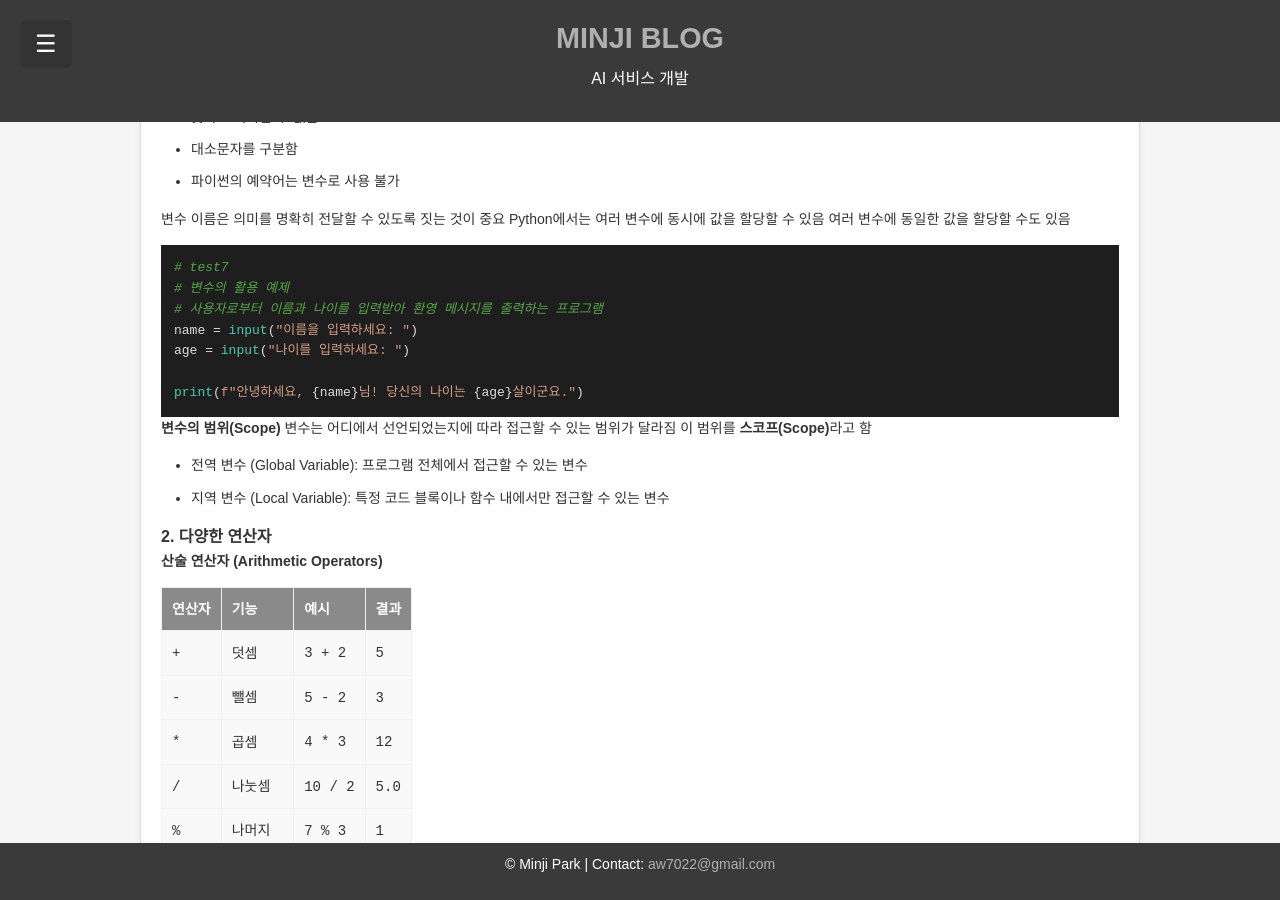
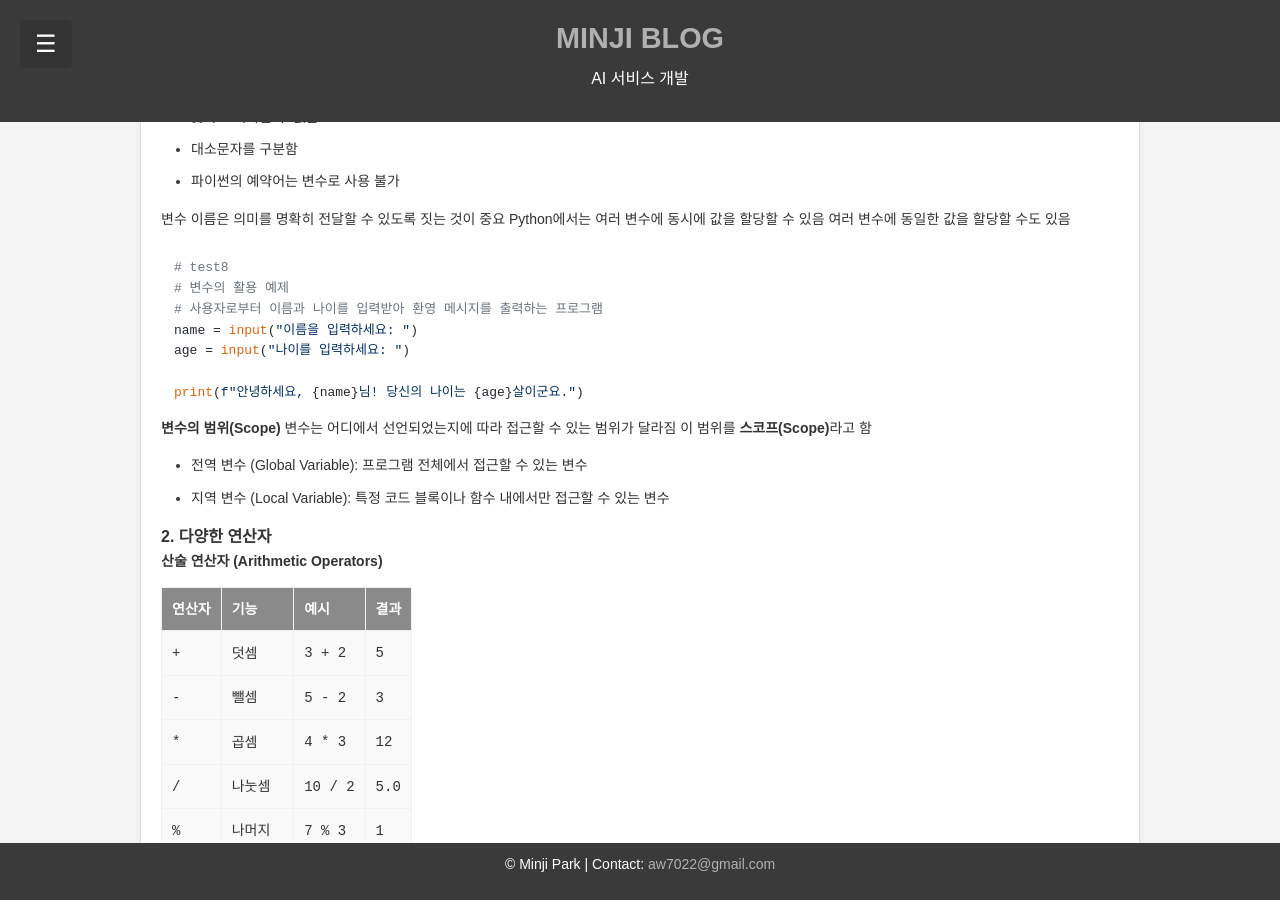
Before and after one commit to Mminzy22/Blog, a Jekyll site: the page built from _posts/Python/2024-11-19-Python01.md, in a window 1280 px wide and 900 px high, scrolled down 412 px. Built offline with Jekyll 4.4.1, drawn with Linux system fonts in a browser that asks for light colours; nearby versions of some CDN libraries; comment, search, counter and statistics services are not loaded.

Commit message:
test8 css

````diff
--- a/_layouts/default.html
+++ b/_layouts/default.html
@@ -7,7 +7,7 @@
     <!-- 현재 페이지 제목과 블로그 이름을 결합하여 페이지 제목 설정 -->
 
     <!-- Highlight.js CSS -->
-    <link href="https://cdnjs.cloudflare.com/ajax/libs/highlight.js/11.8.0/styles/vs2015.min.css" rel="stylesheet">
+    <link href="https://cdnjs.cloudflare.com/ajax/libs/highlight.js/11.8.0/styles/github.min.css" rel="stylesheet">
 
     <!-- Highlight.js JavaScript -->
     <script src="https://cdnjs.cloudflare.com/ajax/libs/highlight.js/11.8.0/highlight.min.js"></script>
--- a/_posts/Python/2024-11-19-Python01.md
+++ b/_posts/Python/2024-11-19-Python01.md
@@ -26,7 +26,7 @@
 여러 변수에 동일한 값을 할당할 수도 있음
 
 ```python
-# test7
+# test8
 # 변수의 활용 예제
 # 사용자로부터 이름과 나이를 입력받아 환영 메시지를 출력하는 프로그램
 name = input("이름을 입력하세요: ")
````
